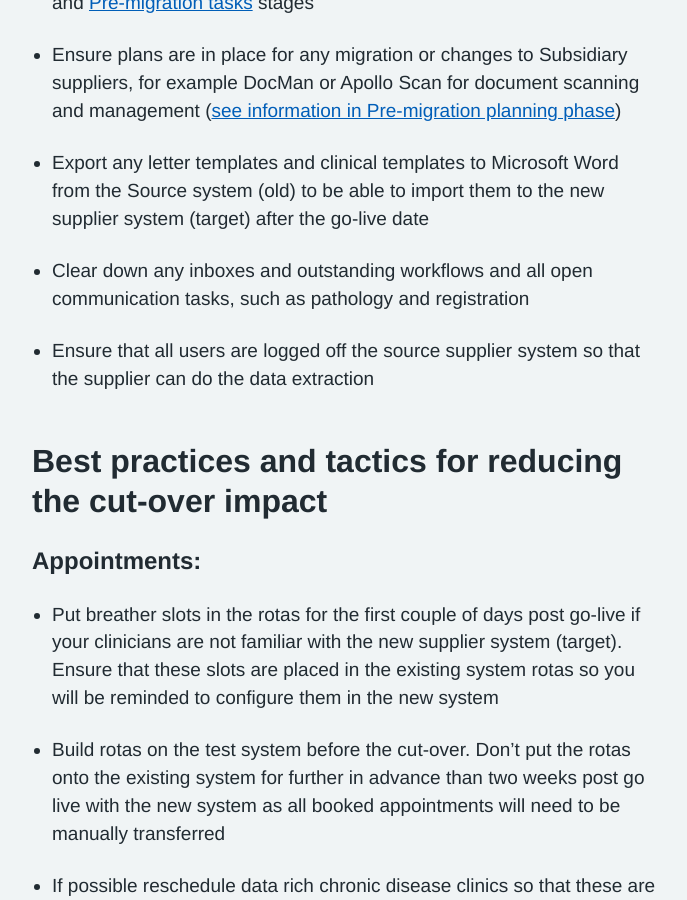
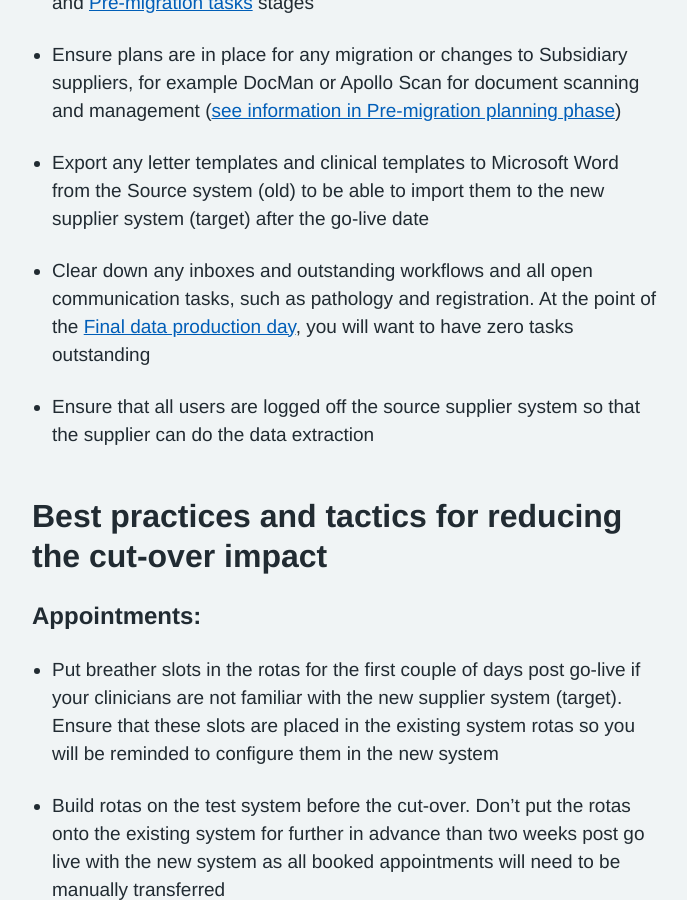
Before and after one commit to nhsconnect/prm-practice-migration, a Jekyll site: the page built from guide/05-planning-for-cut-over.md, in a window 1280 px wide and 900 px high, scrolled down 1340 px. Shown: the whole window, without its empty margins (128-815 px from the left). Built offline with Jekyll 4.4.1, drawn with Linux system fonts in a browser that asks for light colours; some web fonts are replaced.

Commit message:
[PT] Update inboxes, out standing worksflows etc from 'least amount' to 'zero'

```diff
--- a/guide/05-planning-for-cut-over.md
+++ b/guide/05-planning-for-cut-over.md
@@ -40,7 +40,7 @@ The objective is to decide what processes to follow during cut-over to ensure th
 
 * Export any letter templates and clinical templates to Microsoft Word from the Source system (old) to be able to import them to the new supplier system (target) after the go-live date
 
-* Clear down any inboxes and outstanding workflows and all open communication tasks, such as pathology and registration
+* Clear down any inboxes and outstanding workflows and all open communication tasks, such as pathology and registration. At the point of the [Final data production day](/prm-practice-migration/guide/cutover-and-go-live#final-data-production), you will want to have zero tasks outstanding
 
 * Ensure that all users are logged off the source supplier system so that the supplier can do the data extraction
 
```
Also changed, not shown: guide/01-kick-off.md (+1 -1 lines), guide/03-pre-migration-planning.md (+1 -1 lines).
